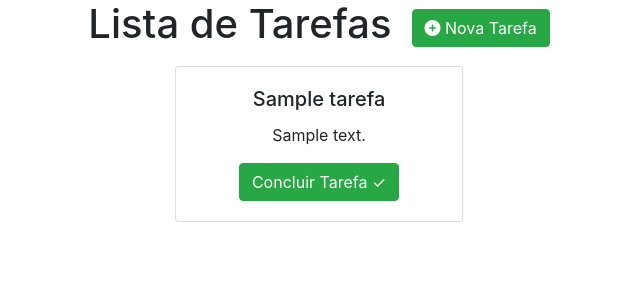
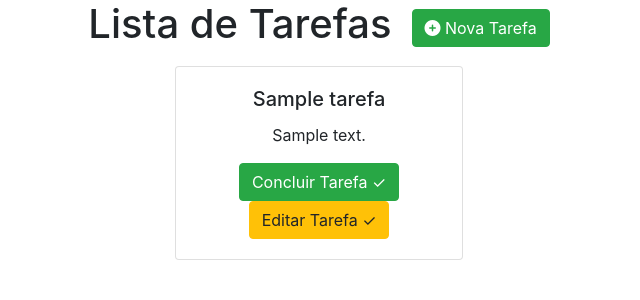
Before and after one commit to Andre0n/Lista-de-Tarefas-Flask, a Flask app: template templates/index.html in a window 1280 px wide. Shown: the top 300 px of the page, without its empty margins (321-961 px from the left). Run offline with Flask 2, Linux system fonts and the light colour scheme; the template is opened without the code that fills it: most values are stand-ins (such as "Sample title", 1, 10 or a date in 2020); some libraries are stand-ins or nearby versions.

Commit message:
Atualização

```diff
--- a/templates/cadastro.html
+++ b/templates/cadastro.html
@@ -4,8 +4,8 @@
 	<meta charset="utf-8">
 	<meta name="viewport" content="width=device-width, initial-scale=1">
 	<title> Lista de Tarefas </title>
-	<link rel="stylesheet" type="text/css" href="static/reset.css">
-	<link rel="stylesheet" type="text/css" href="static/bootstrap.css">
+	<link rel="stylesheet" type="text/css" href="../static/reset.css">
+	<link rel="stylesheet" type="text/css" href="../static/bootstrap.css">
 	<link rel="stylesheet" href="https://cdn.jsdelivr.net/npm/bootstrap@4.5.3/dist/css/bootstrap.min.css" integrity="sha384-TX8t27EcRE3e/ihU7zmQxVncDAy5uIKz4rEkgIXeMed4M0jlfIDPvg6uqKI2xXr2" crossorigin="anonymous">
 </head>
 <body>
--- a/templates/index.html
+++ b/templates/index.html
@@ -4,8 +4,8 @@
 	<meta charset="utf-8">
 	<meta name="viewport" content="width=device-width, initial-scale=1">
 	<title> Lista de Tarefas </title>
-	<link rel="stylesheet" type="text/css" href="static/reset.css">
-	<link rel="stylesheet" type="text/css" href="static/bootstrap.css">
+	<link rel="stylesheet" type="text/css" href="../static/reset.css">
+	<link rel="stylesheet" type="text/css" href="../static/bootstrap.css">
 	<link rel="stylesheet" href="https://cdn.jsdelivr.net/npm/bootstrap@4.5.3/dist/css/bootstrap.min.css" integrity="sha384-TX8t27EcRE3e/ihU7zmQxVncDAy5uIKz4rEkgIXeMed4M0jlfIDPvg6uqKI2xXr2" crossorigin="anonymous">
 </head>
 <body>
@@ -43,6 +43,10 @@
 		    	Concluir Tarefa
 		    	<span class="ico">&#10003</span>
 		  	</a>
+            <a href="/editar/{{tarefas.index(tarefa)}}" class="btn btn-warning">
+		    	Editar Tarefa
+		    	<span class="ico">&#10003</span>
+		  	</a>
 		  </div>
 		</div>
 		{%else%}
```
